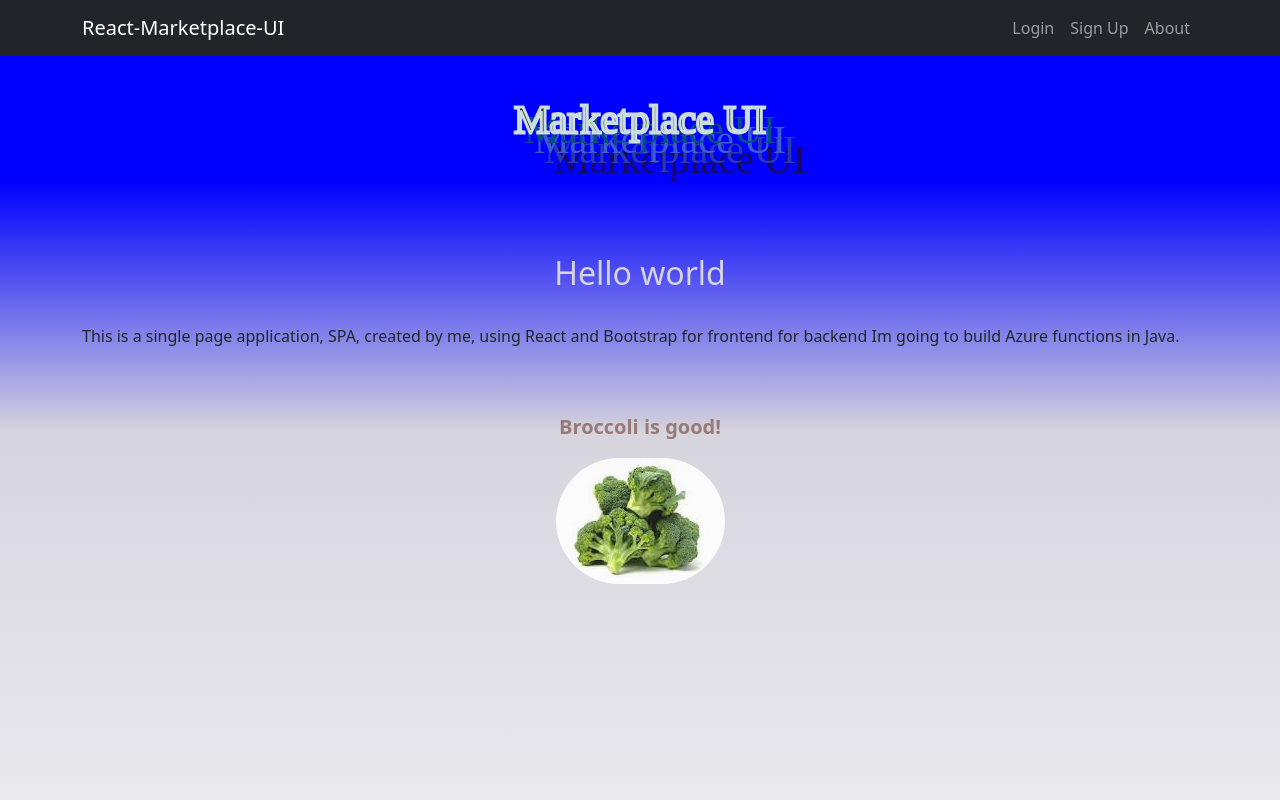
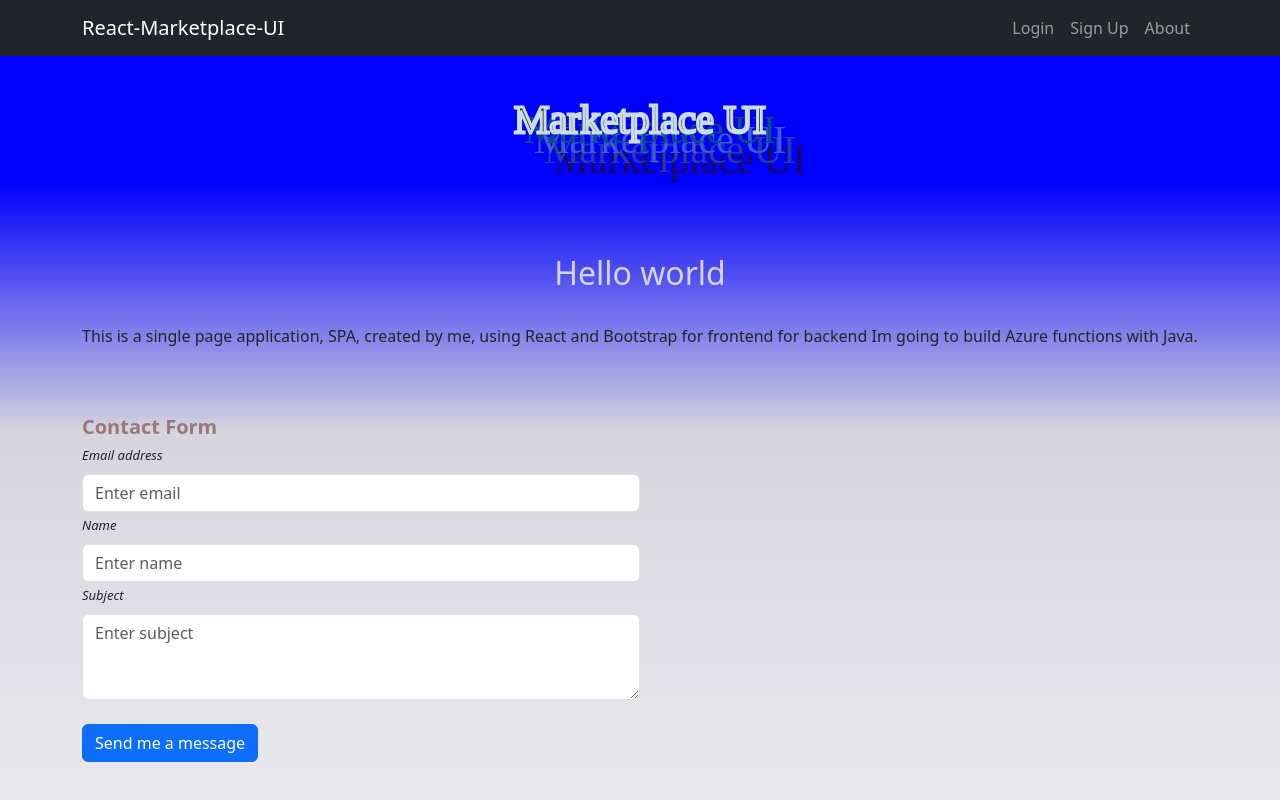
Before and after one commit to Jari1980/ReactMarketplaceUI, a React (Vite) app: page /about in a window 1280 px wide. Shown: the top 800 px of the page. Built offline with nearby package versions, Linux system fonts and the light colour scheme.

Commit message:
contact form added, reading values not connected to http function yet

```diff
--- a/src/components/About.jsx
+++ b/src/components/About.jsx
@@ -1,10 +1,29 @@
-import React from 'react';
-import './about.css';
-import broccoli4 from '../assets/broccoli4.jpg'
-
-
+import React from "react";
+import "./about.css";
+import broccoli4 from "../assets/broccoli4.jpg";
+import { useState } from "react";
+import Form from "react-bootstrap/Form";
+import Button from "react-bootstrap/Button";
 
 const About = () => {
+  const [inputs, setInputs] = useState({});
+
+  const handleChange = (event) => {
+    const name = event.target.name;
+    const value = event.target.value;
+    setInputs((values) => ({ ...values, [name]: value }));
+  };
+
+  const handleSubmit = (event) => {
+    event.preventDefault();
+    alert(
+      "Thank you " +
+        inputs.username +
+        ", if you send something interesting Ill reach back on " +
+        inputs.email
+    );
+  };
+
   return (
     <>
       <div className="container-fluid" id="about">
@@ -13,15 +32,60 @@ const About = () => {
         <br />
         <h2 id="aboutId">Hello world</h2>
         <br />
-            <div className='container'>
-            <p>This is a single page application, SPA, created by me, using React
-                and Bootstrap for frontend for backend Im going to build Azure functions in Java.</p>
+        <div className="container">
+          <p>
+            This is a single page application, SPA, created by me, using React
+            and Bootstrap for frontend for backend Im going to build Azure
+            functions with Java.
+          </p>
           <br />
           <br />
-                <div className='container' id='aboutContainerImg'>
-                <p id='good'>Broccoli is good!</p>
+          <Form onSubmit={handleSubmit}>
+            <span id="contactFormHeading">Contact Form</span>
+            <Form.Group className="col-md-6" controlId="formEmail">
+              <Form.Label><span className="contactSpan">Email address</span></Form.Label>
+              <Form.Control
+                type="email"
+                name="email"
+                value={inputs.email || ""}
+                onChange={handleChange}
+                placeholder="Enter email"
+              />
+            </Form.Group>
+            <Form.Group className="col-md-6" controlId="formName">
+              <Form.Label><span className="contactSpan">Name</span></Form.Label>
+              <Form.Control
+                type="text"
+                name="username"
+                value={inputs.username || ""}
+                onChange={handleChange}
+                placeholder="Enter name"
+              />
+            </Form.Group>
+            <Form.Group className="col-md-6" controlId="formSubject">
+              <Form.Label><span className="contactSpan">Subject</span></Form.Label>
+              <Form.Control
+                as="textarea"
+                rows={3}
+                type="text"
+                name="subject"
+                value={inputs.subject || ""}
+                onChange={handleChange}
+                placeholder="Enter subject"
+              />
+            </Form.Group>
             <br />
-                <img id="broccoli" src={broccoli4}/>
+            <Button type="submit">
+                <span>Send me a message</span>
+                </Button>
+          </Form>
+          <br />
+          <br />
+          <br />
+          <div className="container" id="aboutContainerImg">
+            <p id="good">Broccoli is good!</p>
+            <br />
+            <img id="broccoli" src={broccoli4} />
           </div>
         </div>
       </div>
--- a/src/components/about.css
+++ b/src/components/about.css
@@ -38,3 +38,14 @@
     justify-Content: center;
     align-Items: center;
 }
+
+#contactFormHeading {
+    font-weight: 900;
+    color: #977a77;
+    font-size: 20px;
+}
+
+.contactSpan{
+    font-style: italic;
+    font-size: small;
+}
```
Lines whose indentation alone changed are shown as unchanged.
